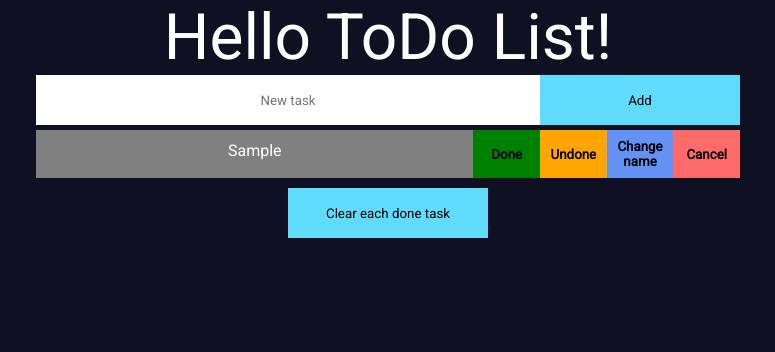
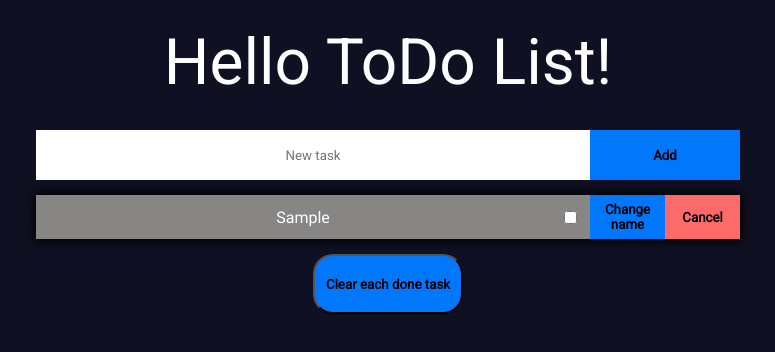
Before and after one commit to zxcvego/basic-react-apps, a React (Create React App) app in the folder basic-react-apps/: page /todo-list in a window 1280 px wide. Both pictures are taken after typing "Sample" into the empty fields and a click on the button "Add". Shown: the top 352 px of the page, without its empty margins (252-1027 px from the left). Built offline with nearby package versions, Linux system fonts and the light colour scheme.

Commit message:
CSS improvements ToDo

```diff
--- /dev/null
+++ b/basic-react-apps/src/components/CancelChange.tsx
@@ -0,0 +1,27 @@
+interface ChangeProps {
+	taskList: any[];
+	changeNameStatusTaskId: number;
+	setChangeNameStatus: (changeNameStatus: {
+		taskId: number;
+		value: boolean;
+	}) => void;
+}
+
+export default function CancelChange({
+	taskList,
+	changeNameStatusTaskId,
+	setChangeNameStatus,
+}: ChangeProps) {
+	const cancelChangingName = () => {
+		taskList[changeNameStatusTaskId].nameChanging = false;
+		setChangeNameStatus({ taskId: 0, value: false });
+	};
+
+	return (
+		<>
+			<button className="clear-tasks-button" onClick={cancelChangingName}>
+				Cancel changing name
+			</button>
+		</>
+	);
+}
--- a/basic-react-apps/src/components/Task.css
+++ b/basic-react-apps/src/components/Task.css
@@ -1,54 +1,20 @@
-li {
-	background-color: gray;
-	height: 48px;
-	width: 704px;
-	list-style-type: none;
-	margin-top: 5px;
-	margin-left: auto;
-	margin-right: auto;
+.task-functional-button.done {
+	color: green;
 }
 
-li button {
-	width: 66.65px;
-	height: 48px;
-	float: right;
-	text-align: center;
+.task-functional-button.undone {
+	background-color: orange;
 }
 
-.done-button {
-	background-color: green;
-	color: black;
-	font-weight: 600;
+.task-functional-button.change {
+	background-color: #0177fb;
 }
 
-.undone-button {
-	background-color: orange;
-	color: black;
-	font-weight: 600;
+.task-functional-button.cancel {
+	background-color: rgb(252, 106, 106);
 }
 
-.cancel-button {
-	background-color: rgb(252, 106, 106);
-	color: black;
-	font-weight: 600;
+.if-done-checkbox {
+	position: relative;
+	right: 10px;
 }
-
-li .task-name {
-	position: relative;
-	top: 11px;
-}
-
-.done {
-	background-color: green;
-	text-align: center;
-}
-
-.done .task-name {
-	color: black;
-}
-
-.change-name,
-.change-name-button {
-	background-color: rgb(100, 146, 244);
-	font-weight: 600;
-}
--- a/basic-react-apps/src/components/Task.tsx
+++ b/basic-react-apps/src/components/Task.tsx
@@ -28,6 +28,11 @@ export default function Task({
 		setTaskList(tempTaskList);
 	};
 
+	const changeTaskStatusCheckbox = () => {
+		const status = taskList[id].isTaskCompleted;
+		changeTaskStatus(!status);
+	};
+
 	const removeTask = () => {
 		changeNameStatusValue
 			? alert("Confirm modifying task name!")
@@ -49,36 +54,35 @@ export default function Task({
 	};
 
 	const TaskClassName = taskList[id].nameChanging
-	? "change-name"
+		? "single-task task-functional-button change"
 		: taskList[id].isTaskCompleted
-	? "done"
-	: ""
+		? "single-task task-functional-button done"
+		: "single-task task-functional-button";
 
 	return (
-		<li
-			className={
-				TaskClassName}
-		>
+		<li className={TaskClassName}>
 			<span className="task-name">{taskList[id].name}</span>
-			<button className="cancel-button" onClick={removeTask}>
-				Cancel
-			</button>
+			<input
+				className="if-done-checkbox"
+				type="checkbox"
+				onClick={changeTaskStatusCheckbox}
+			/>
+			<div className="task-functional-buttons">
 				<button
-				className="change-name-button"
+					className="task-functional-button change"
 					onClick={
 						!changeNameStatusValue
 							? initializeChangeTaskName
 							: resetChangeTaskName
 					}
 				>
-				{!changeNameStatusValue ? "Change name" : "Do not change"}
+					Change name
 				</button>
-			<button className="undone-button" onClick={() => changeTaskStatus(false)}>
-				Undone
+
+				<button className="task-functional-button cancel" onClick={removeTask}>
+					Cancel
 				</button>
-			<button className="done-button" onClick={() => changeTaskStatus(true)}>
-				Done
-			</button>
+			</div>
 		</li>
 	);
 }
--- a/basic-react-apps/src/pages/Homepage.css
+++ b/basic-react-apps/src/pages/Homepage.css
@@ -34,10 +34,11 @@ header h1 {
 .app-box:hover {
 	background: #0177fb;
 	transform: scale(1.1);
+	cursor: pointer;
 	box-shadow: none;
 }
 
-button h2 {
+.app-box span {
 	font-size: 2rem;
 	font-weight: 600;
 	color: black;
--- a/basic-react-apps/src/pages/Homepage.tsx
+++ b/basic-react-apps/src/pages/Homepage.tsx
@@ -13,10 +13,10 @@ export default function Homepage() {
 				</header>
 				<article className="app-flex-container">
 					<button className="app-box" onClick={() => navigate("/todo-list")}>
-						<h2>ToDo List</h2>
+						<span>ToDo List</span>
 					</button>
 					<button className="app-box" onClick={() => navigate("/weather")}>
-						<h2>Weather</h2>
+						<span>Weather</span>
 					</button>
 				</article>
 			</div>
--- a/basic-react-apps/src/pages/ToDo.css
+++ b/basic-react-apps/src/pages/ToDo.css
@@ -2,39 +2,84 @@
 	text-align: center;
 }
 
-input,
-button {
+.todo-header {
+	margin-top: 25px;
+	margin-bottom: 30px;
+}
+
+.todo-flex-container {
+	display: flex;
+	flex-direction: column;
+	align-items: center;
+	gap: 15px;
+}
+
+.insert-input,
+.insert-button {
 	color: rgb(0, 0, 0);
 	border: none;
 }
 
-button {
+.insert-button {
 	cursor: pointer;
 	height: 50px;
-	width: 200px;
+	width: 150px;
 }
 
-input {
+.insert-input {
 	height: 48px;
-	width: 500px;
+	width: 550px;
 	text-align: center;
 }
 
-input:focus {
+.insert-input:focus {
 	outline: none;
 }
 
-.functional-task-menu button {
-	background-color: #61dbfb;
+.functional-task-menu .insert-button {
+	background-color: #0177fb;
+	font-weight: bolder;
 }
 
 .task-list {
-	text-align: center;
+	display: flex;
+	flex-direction: column;
+	gap: 8px;
+}
+
+.single-task {
 	margin-left: auto;
 	margin-right: auto;
+	background-color: rgb(136, 133, 133);
+	height: 44px;
+	width: 704px;
+	list-style-type: none;
+	display: flex;
+	justify-content: space-between;
+	align-items: center;
+	box-shadow: 0px 0px 11px 2px black;
 }
 
+.single-task > span {
+	text-align: center;
+	width: 100%;
+}
+
+.task-functional-button {
+	border: none;
+	font-weight: bolder;
+}
+
+.task-functional-buttons {
+	display: grid;
+	grid-template-columns: 1fr 1fr;
+	height: 100%;
+	min-width: 150px;
+}
 .clear-tasks-button {
-	margin-top: 10px;
-	background-color: #61dbfb;
+	width: 150px;
+	height: 60px;
+	background-color: #0177fb;
+	border-radius: 20px;
+	font-weight: bolder;
 }
--- a/basic-react-apps/src/pages/ToDo.tsx
+++ b/basic-react-apps/src/pages/ToDo.tsx
@@ -4,6 +4,7 @@ import "./ToDo.css";
 import Task from "../components/Task";
 import "../components/ClearDoneTasks";
 import ClearDoneTasks from "../components/ClearDoneTasks";
+import CancelChange from "../components/CancelChange";
 
 interface TaskInterface {
 	name: string;
@@ -72,12 +73,14 @@ export default function ToDo() {
 
 	return (
 		<>
-			<header>
+			<header className="todo-header">
 				<h1>Hello ToDo List!</h1>
 			</header>
+			<div className="todo-flex-container">
 				<article className="functional-task-menu">
 					<input
 						type="text"
+						className="insert-input"
 						placeholder={
 							changeNameStatus.value ? "Changing task name..." : "New task"
 						}
@@ -86,6 +89,7 @@ export default function ToDo() {
 						required
 					/>
 					<button
+						className="insert-button"
 						onClick={() =>
 							changeNameStatus.value
 								? changeName()
@@ -111,11 +115,17 @@ export default function ToDo() {
 							setChangeNameStatus={setChangeNameStatus}
 						></Task>
 					))}
-
-				{taskList.length > 0 && !changeNameStatus.value ? (
+				</article>
+				{changeNameStatus.value ? (
+					<CancelChange
+						taskList={taskList}
+						setChangeNameStatus={setChangeNameStatus}
+						changeNameStatusTaskId={changeNameStatus.taskId}
+					/>
+				) : taskList.length > 0 && !changeNameStatus.value ? (
 					<ClearDoneTasks setTaskList={setTaskList} taskList={taskList} />
 				) : null}
-			</article>
+			</div>
 		</>
 	);
 }
```
Lines whose indentation alone changed are shown as unchanged.
